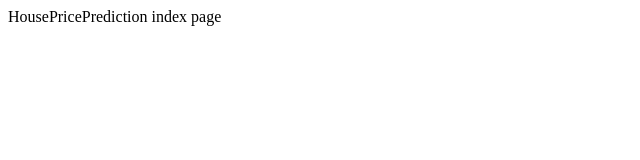
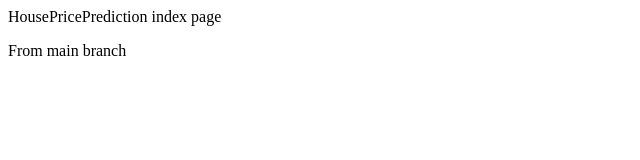
Before and after one commit to smmca2023/HousePrice_Prediction, a plain HTML site: page index.html in a window 1280 px wide. Shown: the whole page, without its empty margins (0-640 px from the left). Drawn offline with Linux system fonts and the light colour scheme.

Commit message:
from main branch

```diff
--- a/index.html
+++ b/index.html
@@ -8,5 +8,17 @@
 <body>
     HousePricePrediction index page
 
+
+
+
+
+
+
+
+
+
+
+    <P>From main branch</P>
+
 </body>
 </html>
```
